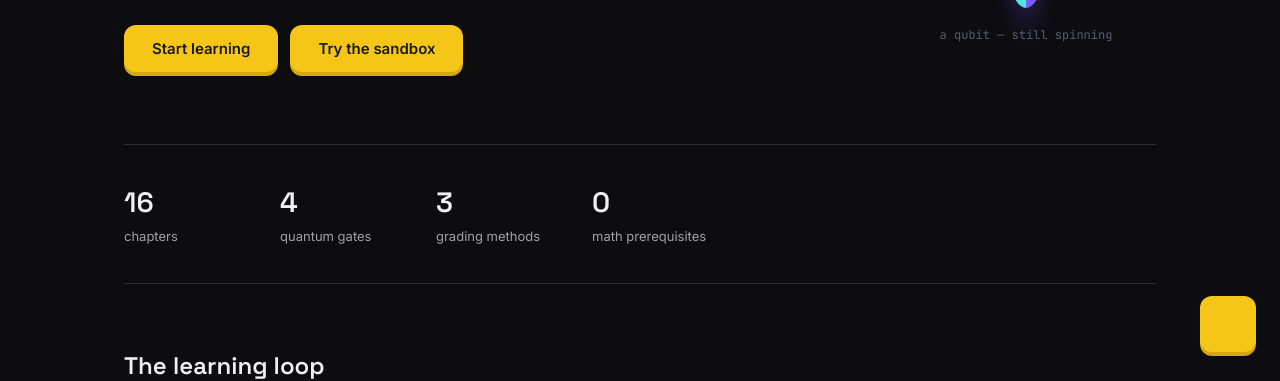
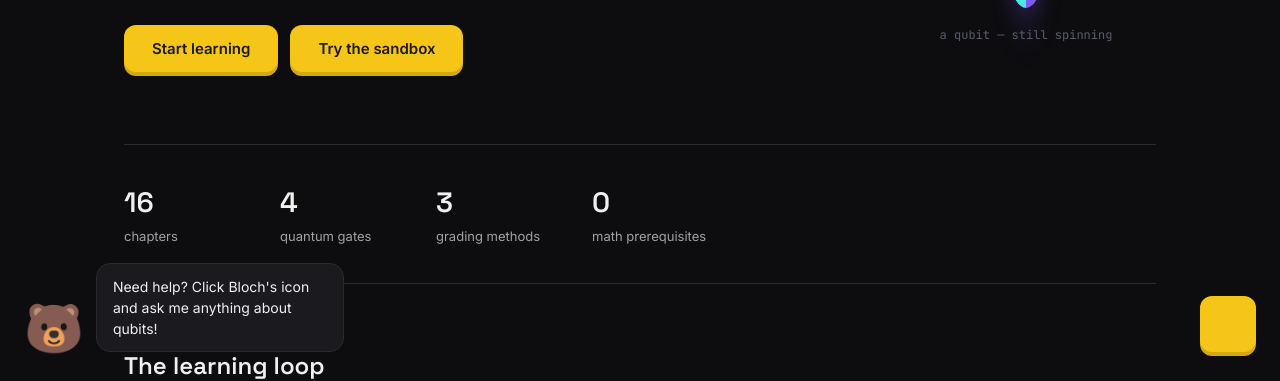
Before and after one commit to SMIT20074/quanta-learn-backend, a website: page frontend/index.html in a window 1280 px wide. Shown: the part 424-805 px from the top of the page. Drawn offline with Linux system fonts and the light colour scheme.

Commit message:
Add mascot widget

```diff
--- a/frontend/index.html
+++ b/frontend/index.html
@@ -788,5 +788,11 @@ function escapeHtml(str){
 }
 function escapeAttr(str){ return String(str).replace(/'/g, "\\'"); }
 </script>
+
+<div class="mascot-widget" id="mascotWidget">
+  <div style="font-size:48px;line-height:1;">🐻</div>
+  <div class="mascot-bubble">Need help? Click Bloch's icon and ask me anything about qubits!</div>
+</div>
+
 </body>
 </html>
```
Also changed, not shown: public/index.html (+6 -0 lines).
